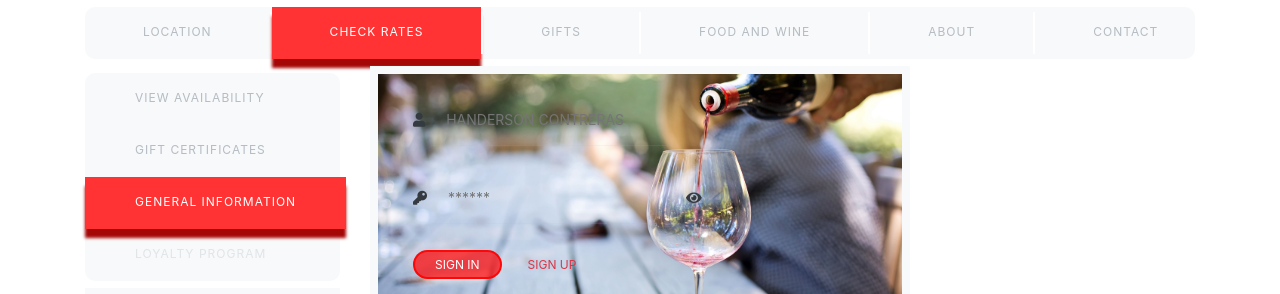
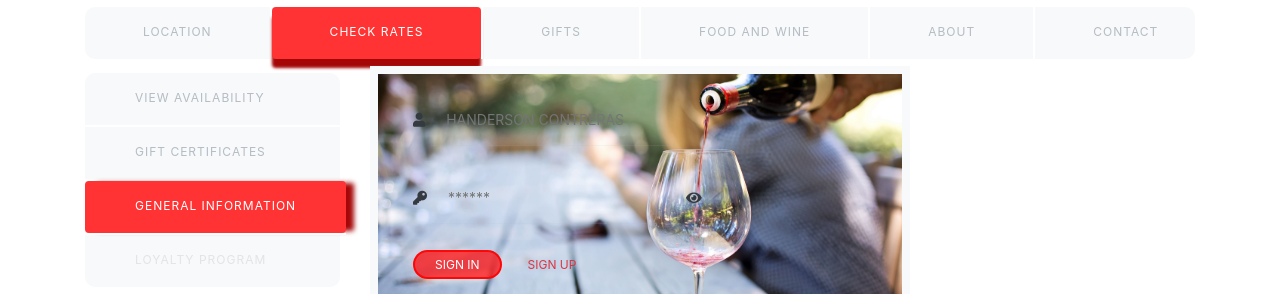
Before and after one commit to handersonc/theming-bootstrap, a website: page src/public_html/index.html in a window 1280 px wide. Shown: the top 294 px of the page. Drawn offline with nearby package versions, Linux system fonts and the light colour scheme.

Commit message:
fixed shadow

```diff
--- a/src/public_html/index.html
+++ b/src/public_html/index.html
@@ -21,27 +21,27 @@
                 </button>
                 <div class="collapse navbar-collapse">
                     <ul class="navbar-nav">
-                        <li class="nav-item">
+                        <li class="nav-item lower-shadow rounded">
                             <a class="nav-link" href="#">Location <span class="sr-only">(current)</span></a>
                         </li>
                         <li role="separator" class="divider"></li>
-                        <li class="nav-item active">
+                        <li class="nav-item lower-shadow rounded active">
                             <a class="nav-link" href="#">Check Rates</a>
                         </li>
                         <li role="separator" class="divider"></li>
-                        <li class="nav-item">
+                        <li class="nav-item lower-shadow rounded">
                             <a class="nav-link" href="#">Gifts</a>
                         </li>
                         <li role="separator" class="divider"></li>
-                        <li class="nav-item">
+                        <li class="nav-item lower-shadow rounded">
                             <a class="nav-link" href="#">Food and Wine</a>
                         </li>
                         <li role="separator" class="divider"></li>
-                        <li class="nav-item">
+                        <li class="nav-item lower-shadow rounded">
                             <a class="nav-link" href="#">About</a>
                         </li>
                         <li role="separator" class="divider"></li>
-                        <li class="nav-item">
+                        <li class="nav-item lower-shadow rounded">
                             <a class="nav-link" href="#">Contact</a>
                         </li>
                     </ul>
@@ -54,16 +54,19 @@
                 <div class="col-md-3 col-xs-3">
                     <div class="nav navbar-red bg-light flex-column">
                         <ul class="navbar-nav">
-                            <li class="nav-item">
+                            <li class="nav-item right-shadow rounded">
                                 <a class="nav-link" href="#">View Availability</a>
                             </li>
-                            <li class="nav-item">
+                            <li role="separator" class="divider"></li>
+                            <li class="nav-item right-shadow rounded">
                                 <a class="nav-link" href="#">Gift Certificates</a>
                             </li>
-                            <li class="nav-item active">
+                            <li role="separator" class="divider"></li>
+                            <li class="nav-item right-shadow rounded active">
                                 <a class="nav-link" href="#">General Information</a>
                             </li>
-                            <li class="nav-item">
+                            <li role="separator" class="divider"></li>
+                            <li class="nav-item right-shadow rounded">
                                 <a class="nav-link disabled" href="#">Loyalty Program</a>
                             </li>
                         </ul>
--- a/src/scss/_nav.scss
+++ b/src/scss/_nav.scss
@@ -35,7 +35,7 @@
         }
         .divider {
             border: 0.5px solid $white;
-            margin: 5px 0px;
+            margin: 0px 0px;
         }
 
         .nav-item {
@@ -45,14 +45,27 @@
             padding-bottom: 10px;
         }
 
-        .nav-item.active, .nav-item:hover {
-            -webkit-box-shadow: 0 9px 3px #FF0000;
-            -moz-box-shadow: 0 9px 3px #FF0000;
+        .lower-shadow.active, .lower-shadow:hover {
+            -webkit-box-shadow: 0 7px 1px #FF0000;
+            -moz-box-shadow: 0 7px 1px #FF0000;
             box-shadow: 0 9px 3px rgb(165, 7, 7);
             -o-box-shadow: 10px 10px  5px rgba(0,0,0,0.6);
         }
 
-        .nav-item.active, .nav-item:hover, .nav-link:hover {
+        .lower-shadow.active, .lower-shadow:hover, .nav-link:hover {
+            border-color: rgb(151, 71, 89);
+            background-color:#ff3333;
+            color: $navbar-red-active-color;
+        }
+
+        .right-shadow.active, .right-shadow:hover {
+            -webkit-box-shadow: 10px 0 5px -2px #FF0000;
+            -moz-box-shadow: 10px 0 5px -2px #FF0000;
+            box-shadow: 10px 0 5px -2px rgb(165, 7, 7);
+            -o-box-shadow: 10px 10px  5px rgba(0,0,0,0.6);
+        }
+
+        .right-shadow.active, .right-shadow:hover, .nav-link:hover {
             border-color: rgb(151, 71, 89);
             background-color:#ff3333;
             color: $navbar-red-active-color;
```
Also changed, not shown: src/css/style.css.
